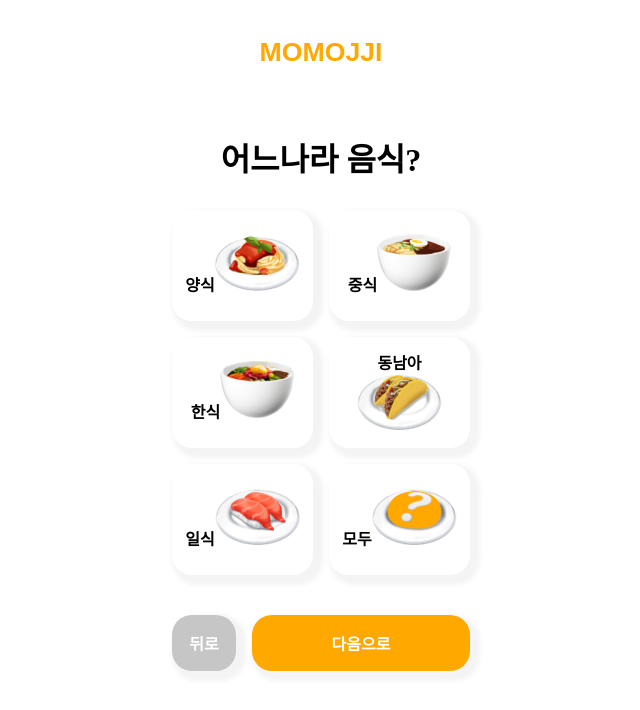
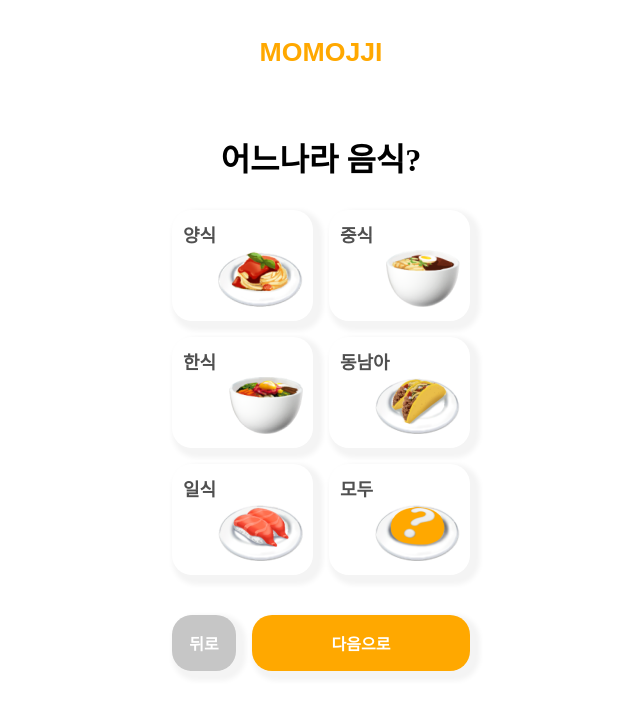
Before and after one commit to CodeSoom/project-react-3-HongJungKim-dev, a React app: page /project-react-3-HongJungKim-dev/question in a window 1280 px wide. Shown: the top 710 px of the page, without its empty margins (319-959 px from the left). Built offline with nearby package versions, Linux system fonts and the light colour scheme.

Commit message:
feature: 선택지의 이미지, 글자 위치 및 폰트 조정
기획된대로 이미지와 글자의 위치를 조정하고 폰트를 수정합니다.

```diff
--- a/src/QuestionContainer.jsx
+++ b/src/QuestionContainer.jsx
@@ -5,6 +5,7 @@ import styled from '@emotion/styled';
 import { IconImg } from './assets/image';
 
 const Button = styled.button(({ selected }) => ({
+  position: 'relative',
   fontSize: '1em',
   fontWeight: 'bold',
   color: selected ? 'white' : '',
@@ -13,6 +14,22 @@ const Button = styled.button(({ selected }) => ({
   borderRadius: '20px',
   boxShadow: '5px 5px 5px 5px #F4F4F4',
 }));
+
+const Span = styled.span({
+  position: 'absolute',
+  left: '.5em',
+  top: '.5em',
+  textAlign: 'left',
+  color: '#505050',
+  fontWeight: '900',
+  fontSize: '18px',
+});
+
+const ImgDiv = styled.div({
+  position: 'absolute',
+  right: '.5em',
+  bottom: '.5em',
+});
 
 export default function QuestionContainer({
   pageId, contents, selectedAnswerIds,
@@ -41,11 +58,22 @@ export default function QuestionContainer({
           onClick={() => handleClickAnswer(id)}
           selected={checkSelected(id)}
         >
-          <span>{description}</span>
-          <img
-            src={IconImg[pageId + 1][id - 1]}
-            alt=""
-          />
+          <Span>
+            {description.split('\n').map((line) => (
+              <span
+                key={line}
+              >
+                {line}
+                <br />
+              </span>
+            ))}
+          </Span>
+          <ImgDiv>
+            <img
+              src={IconImg[pageId + 1][id - 1]}
+              alt=""
+            />
+          </ImgDiv>
         </Button>
       ))}
     </>
--- a/src/data/qnas.js
+++ b/src/data/qnas.js
@@ -19,7 +19,7 @@ const qnas = [
       question: '재료는?',
       answers: [
         { id: 1, description: '밥' },
-        { id: 2, description: '빵/튀김/전' },
+        { id: 2, description: '빵/튀김\n/전' },
         { id: 3, description: '면' },
         { id: 4, description: '떡/분식' },
         { id: 5, description: '육류/생선' },
@@ -32,11 +32,11 @@ const qnas = [
     contents: {
       question: '맛은?',
       answers: [
-        { id: 1, description: '혈관 살찌는 느끼한 맛' },
-        { id: 2, description: '내장 파괴 매운맛' },
+        { id: 1, description: '혈관 살찌는\n 느끼한 맛' },
+        { id: 2, description: '내장 파괴\n 매운맛' },
         { id: 3, description: '뜨끈~한 맛' },
-        { id: 4, description: '달달/단짠' },
-        { id: 5, description: '상큼/시원한 맛' },
+        { id: 4, description: '달달/\n단짠 맛' },
+        { id: 5, description: '상큼/\n시원한 맛' },
         { id: 6, description: '모두' },
       ],
     },
```
Also changed, not shown: 1 other file (tests, documents, lock files or other folders).
